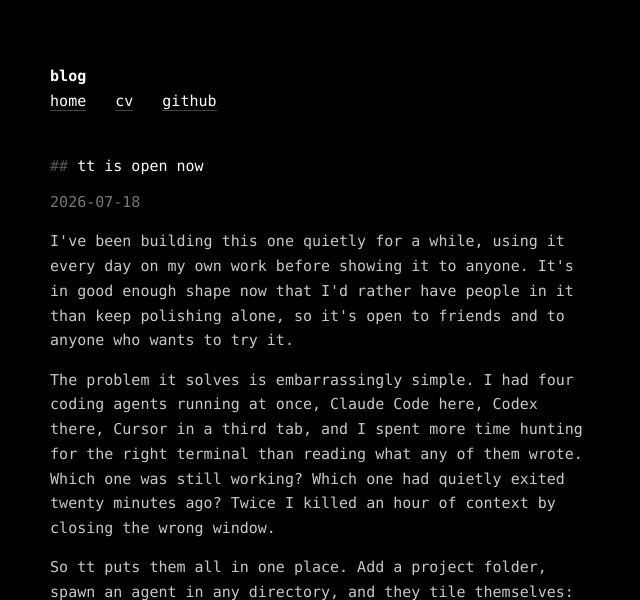
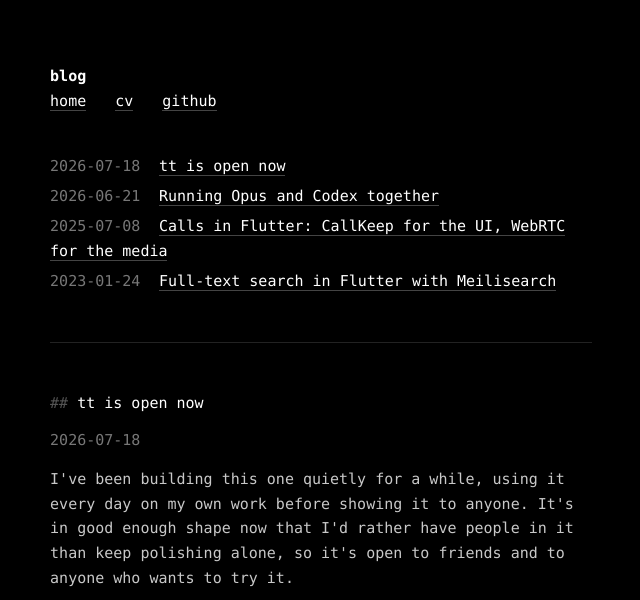
Before and after one commit to acanturgut/acanturgut.github.io, a PHP site: page /blog.html in a window 1280 px wide. Shown: the top 600 px of the page, without its empty margins (319-959 px from the left). Run offline with PHP 8.4, Linux system fonts and the light colour scheme.

Commit message:
Add a post index to the blog page
Co-Authored-By: Claude Opus 5 <noreply@anthropic.com>

```diff
--- a/blog.html
+++ b/blog.html
@@ -18,6 +18,15 @@
 
 <!-- ponytail: posts inline, newest first. Split into per-post files when one
      needs its own URL or the page gets long. -->
+
+<ul class="toc">
+  <li><span class="dim">2026-07-18</span> <a href="#tt">tt is open now</a></li>
+  <li><span class="dim">2026-06-21</span> <a href="#agents">Running Opus and Codex together</a></li>
+  <li><span class="dim">2025-07-08</span> <a href="#webrtc">Calls in Flutter: CallKeep for the UI, WebRTC for the media</a></li>
+  <li><span class="dim">2023-01-24</span> <a href="#meilisearch">Full-text search in Flutter with Meilisearch</a></li>
+</ul>
+
+<hr>
 
 <h2 id="tt">tt is open now</h2>
 <p class="dim">2026-07-18</p>
--- a/style.css
+++ b/style.css
@@ -47,6 +47,10 @@ pre {
 
 code { color: #fff; }
 
+ul.toc li { padding-left: 0; text-indent: 0; margin-bottom: 0.35rem; }
+ul.toc li::before { content: none; }
+ul.toc .dim { margin-right: 0.6rem; }
+
 /* screenshots break out wider than the text column */
 img.shot {
   display: block;
```
